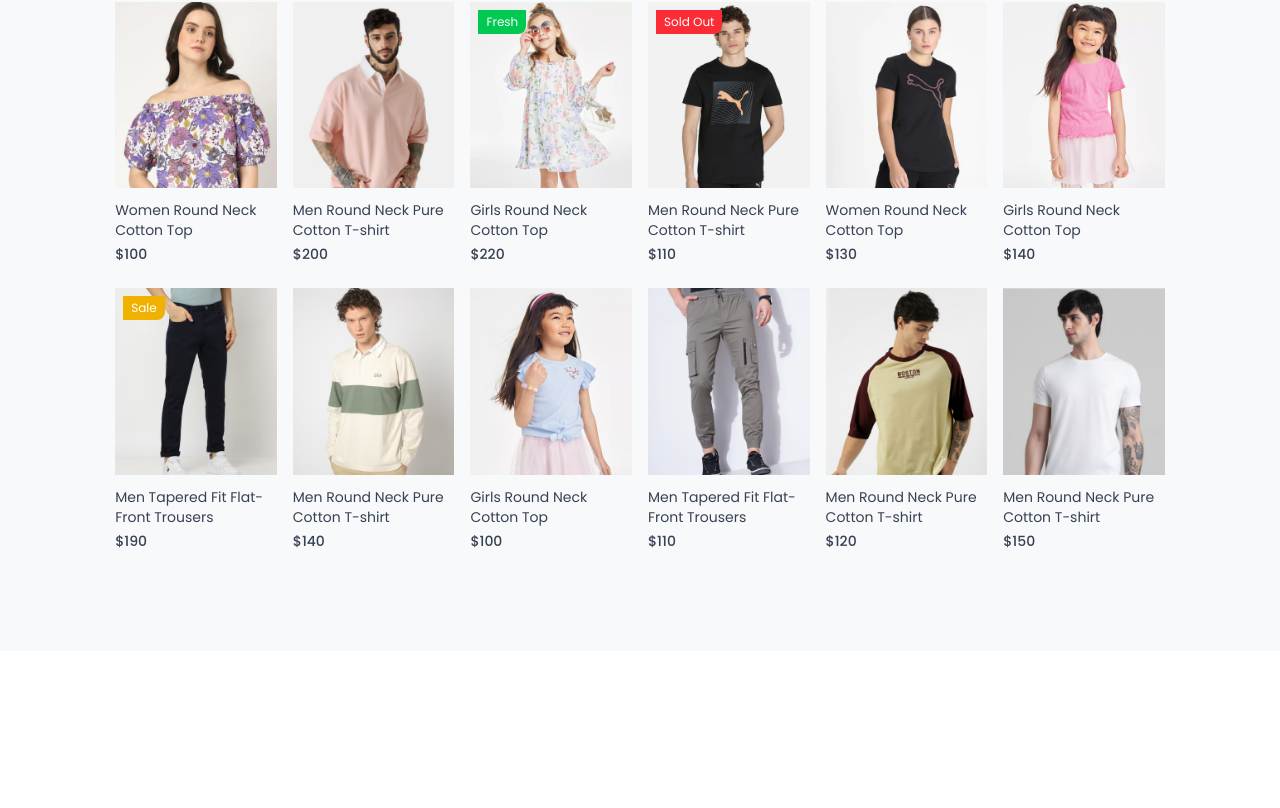
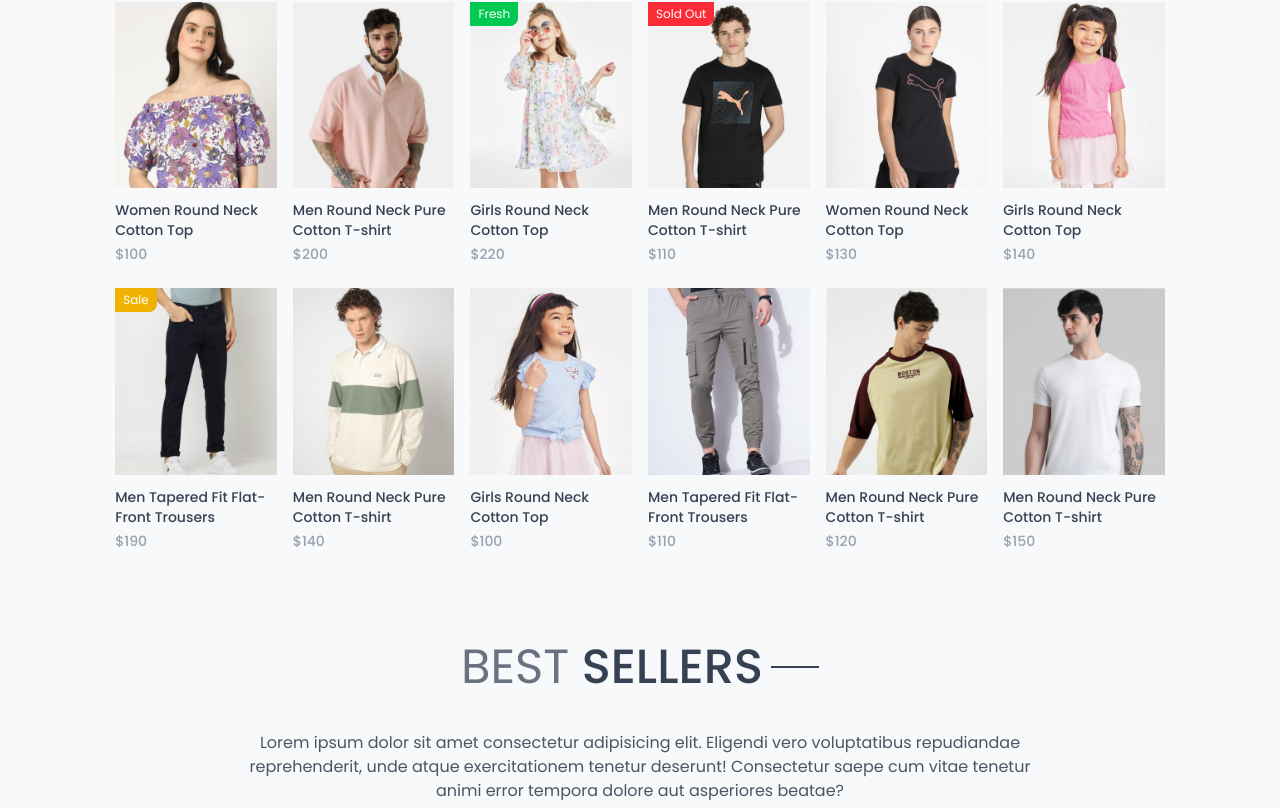
Before and after one commit to papichulo2021/Clothes-Store, a React (Vite) app: page / in a window 1280 px wide. Shown: the part 1989-2797 px from the top of the page. Before the commit the page ends 2640 px from the top, so only its background shows below. Built offline with nearby package versions, Linux system fonts and the light colour scheme; a web font is replaced by a local one.

Commit message:
Latest Product
Component to Display the latest component that have true value and the ones who has false just hide

```diff
--- /dev/null
+++ b/src/components/BestSeller.jsx
@@ -0,0 +1,35 @@
+import React, { useContext, useEffect, useState } from 'react'
+import { ShopContext } from '../context/ShopContext'
+import ProductItem from './ProductItem';
+import Title from './Title';
+
+function BestSeller() {
+  const {products} = useContext(ShopContext);
+  const [bestSeller, setBestSeller] = useState([]);
+
+  useEffect(()=>{
+    const bestProduct = products.filter((item) => (item.bestseller))
+    setBestSeller(bestProduct.slice(0,6))
+
+  },[])
+
+  return (
+    <div className='my-10'>
+      <div className='text-center text-3xl py-8'>
+          <Title text1={'Best'} text2={'Sellers'}/>
+          <p className='w-3/4 m-auto text-xs sm:text-sm md:text-base text-gray-600'>
+                Lorem ipsum dolor sit amet consectetur adipisicing elit. Eligendi vero voluptatibus repudiandae reprehenderit, unde atque exercitationem tenetur deserunt! Consectetur saepe cum vitae tenetur animi error tempora dolore aut asperiores beatae?
+          </p>
+      </div>
+      <div className="mt-0 lg:mt-10 grid grid-cols-2 sm:grid-cols-3 md:grid-cols-4 lg:grid-cols-6 gap-4 gap-y-6">
+        {
+          bestSeller.map((item,index) => (
+            <ProductItem  key={index} id={item._id} name={item.name} image={item.image} price={item.price} />
+          ))
+        }
+      </div>
+    </div>
+  )
+}
+
+export default BestSeller
--- a/src/components/LatestCollection.jsx
+++ b/src/components/LatestCollection.jsx
@@ -25,7 +25,7 @@ function LatestCollection() {
         <div className="mt-0 lg:mt-10 grid grid-cols-2 sm:grid-cols-3 md:grid-cols-4 lg:grid-cols-6 gap-4 gap-y-6">
         {
             latestProducts.map((item,index)=>(
-                <ProductItem key={index} id={item.id} status={item.status} name={item.name} image={item.image} price={item.price} />
+                <ProductItem key={index} id={item._id} status={item.status} name={item.name} image={item.image} price={item.price} />
             ))
         }
         </div>
--- a/src/components/ProductItem.jsx
+++ b/src/components/ProductItem.jsx
@@ -9,17 +9,17 @@ function ProductItem({ id, image, name, price, status }) {
   // Icons for the statuses
   const statusIcons = {
     'fresh': (
-      <div className="absolute top-2 left-2 bg-green-500 text-white text-xs py-1 px-2 rounded-br-lg z-20">
+      <div className="absolute top-0 left-0 bg-green-500 text-white text-xs py-1 px-2 rounded-br-lg z-20">
         Fresh
       </div>
     ),
     'sold out': (
-      <div className="absolute top-2 left-2 bg-red-500 text-white text-xs py-1 px-2 rounded-br-lg z-20">
+      <div className="absolute top-0 left-0 bg-red-500 text-white text-xs py-1 px-2 rounded-br-lg z-20">
         Sold Out
       </div>
     ),
     'sale': (
-      <div className="absolute top-2 left-2 bg-yellow-500 text-white text-xs py-1 px-2 rounded-br-lg z-20">
+      <div className="absolute top-0 left-0 bg-yellow-500 text-white text-xs py-1 px-2 rounded-br-lg z-20">
         Sale
       </div>
     ),
@@ -34,7 +34,7 @@ function ProductItem({ id, image, name, price, status }) {
         <img className="hover:scale-110 transition ease-in-out" src={image[0]} alt={name} />
 
         {/* Hidden rectangle with icons, visible on hover */}
-        <div className="flex justify-between absolute bottom-0 left-0 right-0 bg-[rgba(255,255,255,0.8)] hidden group-hover:flex items-center justify-between p-2">
+        <div className="flex justify-between absolute bottom-0 left-0 right-0 bg-[rgba(255,255,255,0.9)] hidden group-hover:flex items-center justify-between p-2">
           <button className="text-black text-sm hover:border-b">
             Add to Cart
           </button>
@@ -49,8 +49,8 @@ function ProductItem({ id, image, name, price, status }) {
         </div>
       </div>
 
-      <p className="pt-3 pb-1 text-sm">{name}</p>
-      <p className="text-sm font-medium">{currency}{price}</p>
+      <p className="font-[500] pt-3 pb-1 text-sm">{name}</p>
+      <p className="text-sm text-gray-400 font-medium">{currency}{price}</p>
     </Link>
   );
 }
--- a/src/pages/Home.jsx
+++ b/src/pages/Home.jsx
@@ -1,4 +1,5 @@
 import React from 'react'
+import BestSeller from '../components/BestSeller'
 import CategorySection from '../components/CategorySection'
 import HeroCarousel from '../components/Hero/HeroCarousel'
 import LatestCollection from '../components/LatestCollection'
@@ -9,6 +10,7 @@ function Home() {
       <div className='px-4 sm:px-[5vw] md:px-[7vw] lg:px-[9vw] bg-[rgb(248,249,250)] p-10'>
         <CategorySection />
         <LatestCollection />
+        <BestSeller />
       </div>
     </div>
   )
```
